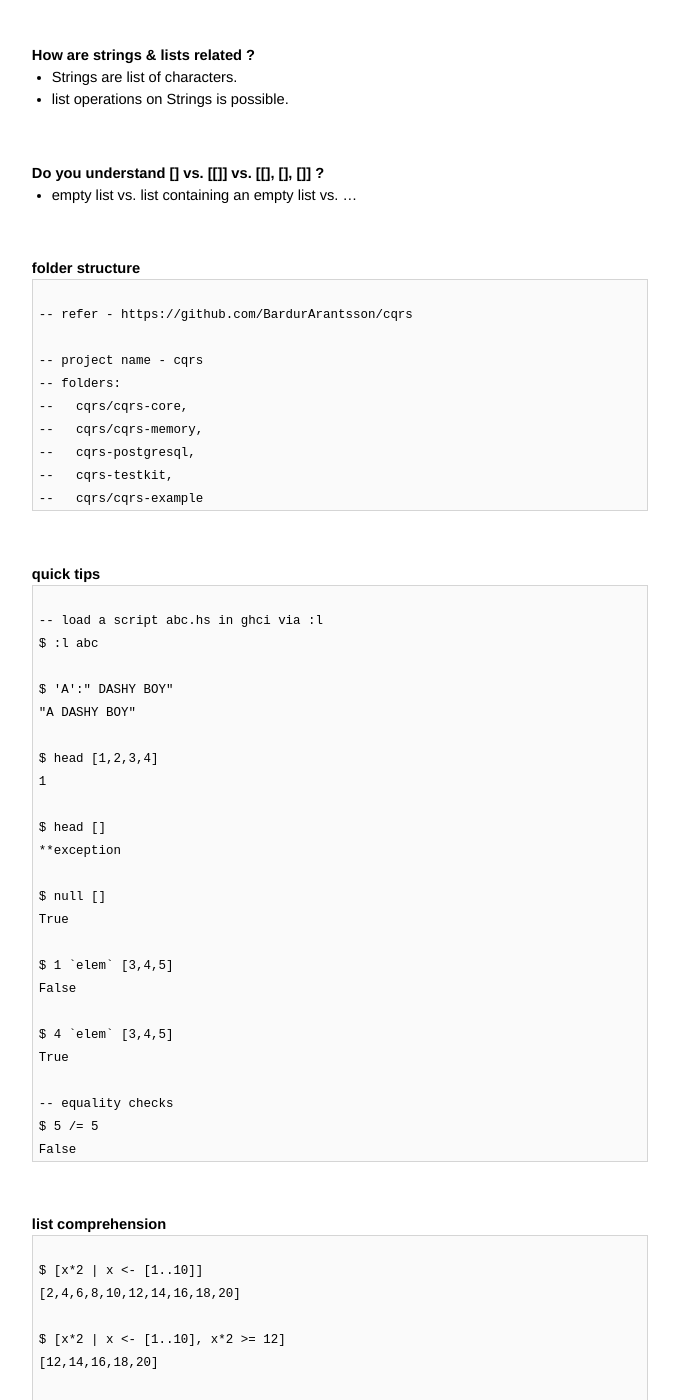
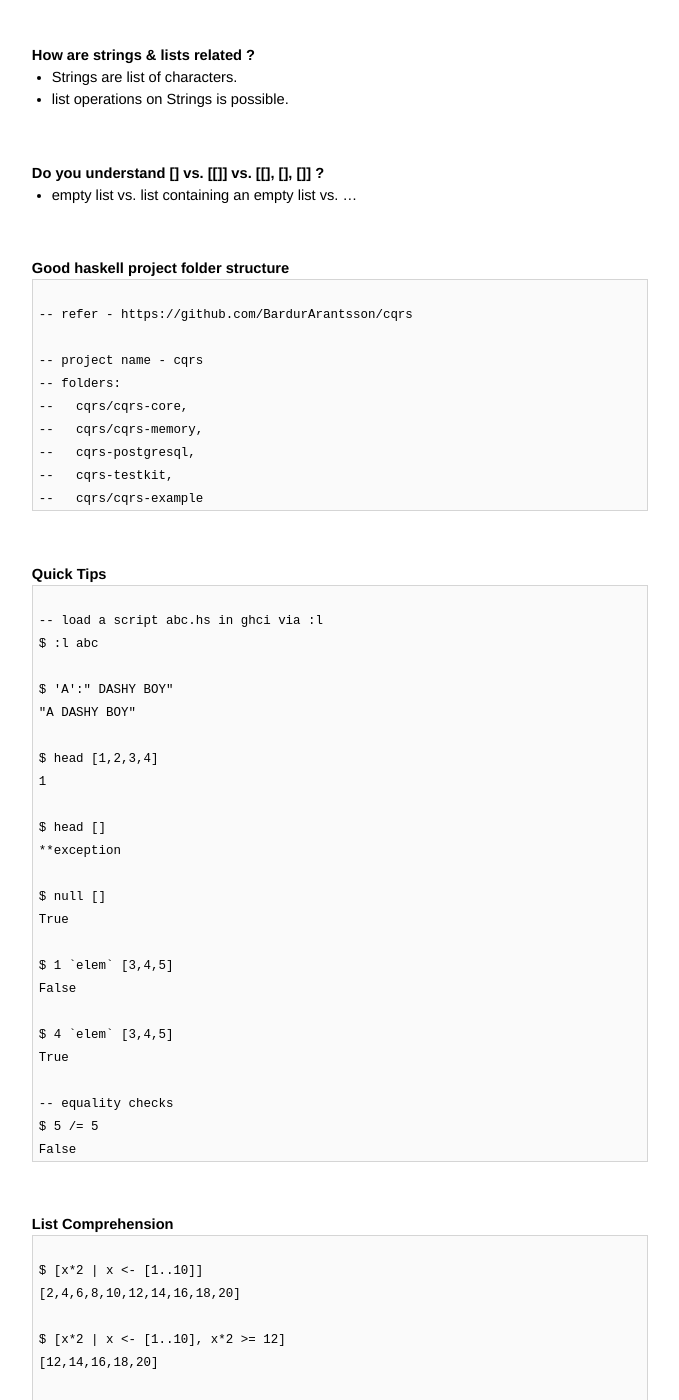
Before and after one commit to AmitKumarDas/amitkumardas.github.io, a Jekyll site: the page built from _posts/2016-07-19-my-haskell-refresher.md, in a window 1280 px wide and 1400 px high, scrolled down 956 px. Shown: the whole window, without its empty margins (300-979 px from the left). Built offline with Jekyll 4.4.1, drawn with Linux system fonts in a browser that asks for light colours; some of the changed text lies outside the part shown.

Commit message:
Update 2016-07-19-my-haskell-refresher.md

````diff
--- a/_posts/2016-07-19-my-haskell-refresher.md
+++ b/_posts/2016-07-19-my-haskell-refresher.md
@@ -77,7 +77,7 @@ doubleUs x y = doubleMe x + doubleMe y
 
 <br />
 
-### folder structure
+## Good haskell project folder structure
 
 ```Haskell
 
@@ -94,7 +94,7 @@ doubleUs x y = doubleMe x + doubleMe y
 
 <br />
 
-## quick tips
+## Quick Tips
 
 ```Haskell
 
@@ -126,7 +126,7 @@ False
 
 <br />
 
-## list comprehension
+## List Comprehension
 
 ```Haskell
 
@@ -162,7 +162,7 @@ $ [ [ x | x <- xs, even x ] | xs <- xxs]
 
 <br />
 
-## types & typeclasses
+## Types & Typeclasses
 
 ```Haskell
 
````
